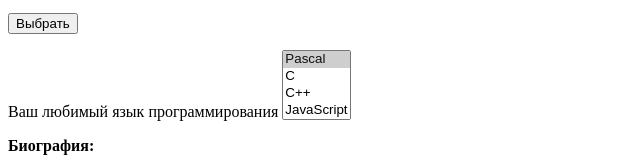
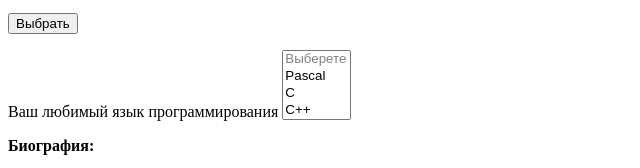
Before and after one commit to dolininak/web1, a plain HTML site: page index.html in a window 1280 px wide. Shown: the part 1039-1207 px from the top of the page, without its empty margins (0-640 px from the left). Drawn offline with Linux system fonts and the light colour scheme.

Commit message:
Update index.html

```diff
--- a/index.html
+++ b/index.html
@@ -48,8 +48,9 @@
         <p><input name="vab" type="submit" value="Выбрать"></p>
 
         <label for ="langu">Ваш любимый язык программирования</label>
-        <select id="langu" name="langu[]"  multiple>
-            <option selected value="s1">Pascal</option>
+        <select multiple="multiple" id="langu" name="langu[]">
+            <option disabled>Выберете</option>
+            <option  value="s1">Pascal</option>
             <option value="s2">C</option>
             <option value="s3">C++</option>
             <option value="s4">JavaScript</option>
```
